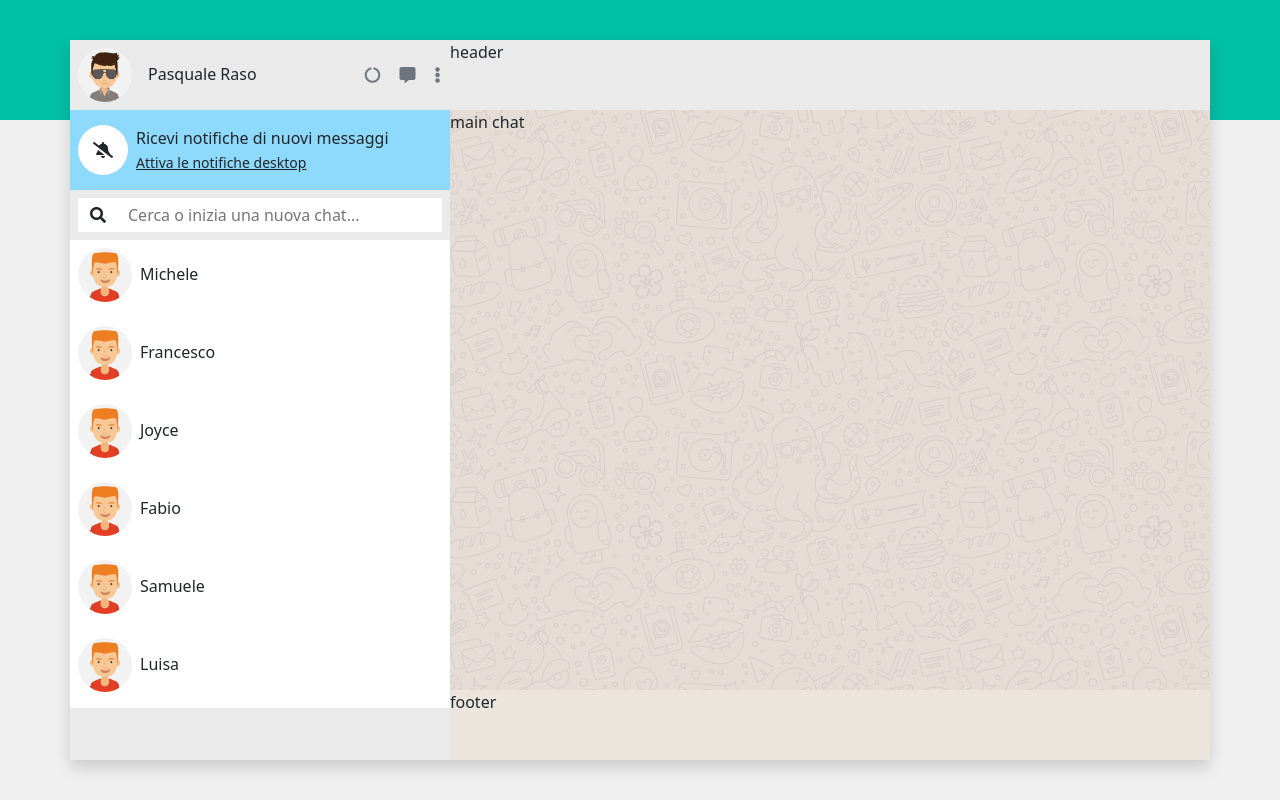
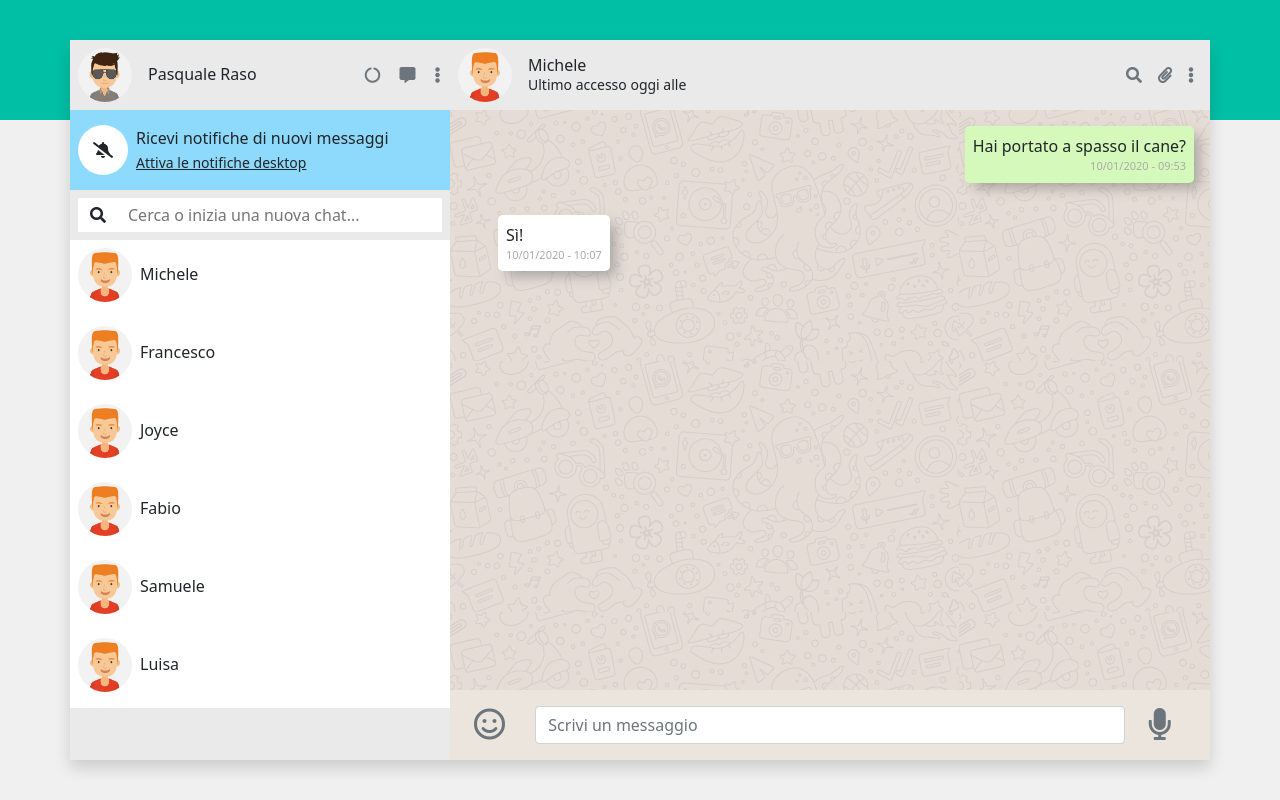
Before and after one commit to Pasquale-Raso/vue-boolzapp, a plain HTML site: page index.html in a window 1280 px wide. Drawn offline with nearby package versions, Linux system fonts and the light colour scheme.

Commit message:
sezione chat. main-chat e footer-chat

```diff
--- a/index.html
+++ b/index.html
@@ -83,13 +83,13 @@
             <section class="flex-shrink-1 overflow-auto bg-white">
               <ul class="m-0 p-0">
                 <li v-for="contact in contactsList.contacts"
-                v-for="(contact, index) in contacts"
-                v-if="showItem(contact.name)"
-                class="media h6 media-text">
-                  <figure>
+                  v-for="(contact, index) in contacts"
+                  v-if="showItem(contact.name)"
+                  class="media h6 media-text">
+                  <figure >
                     <img src="img/avatar_1.jpg"/>
                   </figure>
-                {{contact.name}}
+                  {{contact.name}}
                 </li>
               </ul>
             </section>
@@ -100,13 +100,65 @@
             class="col-8 rounded-end d-flex flex-column p-0 h-100 bg-chat-color"
           >
             <!-- header CHAT -->
-            <header class="bg-light-gray flex-grow-0">header</header>
+            <header class="bg-light-gray flex-grow-0 d-flex justify-content-between">
+              <div class="media">
+                <figure>
+                  <img src="img/avatar_1.jpg" />
+                </figure>
+                <div class="h6 media-text">
+                  <div>Michele</div>
+                  <div class="fw-light">
+                    <small>Ultimo accesso oggi alle</small>
+                  </div>
+                </div>
+              </div>
+              <div
+                class="
+                  me-3
+                  d-flex
+                  text-muted
+                  align-items-center
+                  justify-content-around">
+                <i class="fas fa-search ms-3"></i>
+                <i class="fas fa-paperclip ms-3"></i>
+                <i class="fas fa-ellipsis-v ms-3"></i>
+              </div>
+            </header>
             <!-- main CHAT -->
             <div class="mainChat flex-grow-1 overflow-auto bg-chat-image">
-              main chat
+             <ul>
+                <li class="message-container p-3 invio">
+                  <div class="message p-2 rounded-3">
+                    <p>Hai portato a spasso il cane?</p>
+                    <time datetime="2021-08-03T09:53">10/01/2020 - 09:53</time>
+                  </div>
+                </li>
+                <li class="message-container p-3 ricevuto">
+                  <div class="message p-2 rounded-3">
+                    <p>Sì!</p>
+                    <time datetime="2021-08-03T10:07">10/01/2020 - 10:07</time>
+                  </div>
+                </li>
+              </ul>
             </div>
             <!-- footer CHAT -->
-            <footer>footer</footer>
+            <footer class="flex-shrink-0 container-fluid">
+              <div class="row h-100 align-items-center">
+                <div class="col-1">
+                  <i class="far fa-smile fa-2x text-muted clickable"></i>
+                </div>
+                <div class="col-10">
+                  <input
+                    type="text"
+                    class="form-control"
+                    placeholder="Scrivi un messaggio"
+                  />
+                </div>
+                <div class="col-1">
+                  <i class="fas fa-microphone fa-2x clickable text-muted"></i>
+                </div>
+              </div>
+            </footer>
           </section>
         </div>
       </main>
--- a/js/javascript.js
+++ b/js/javascript.js
@@ -141,6 +141,7 @@ const app = new Vue({
     },
   },
   methods: {
+    // FILTRO
     showItem(contact) {
       if (!this.searchTerm.trim()) return true;
       const filter = this.searchTerm.trim().toLowerCase();
--- a/style/style.css
+++ b/style/style.css
@@ -84,3 +84,33 @@ li.media:hover {
   border: 0;
   padding-left: 50px;
 }
+.message-container {
+  display: flex;
+}
+.message-container.invio {
+  justify-content: flex-end;
+}
+
+.message-container.ricevuto {
+  justify-content: flex-start;
+}
+
+.message-container.invio .message {
+  background-color: #d5f9ba;
+  box-shadow: 7px 7px 13px -2px rgba(81, 81, 81, 0.41);
+}
+
+.message-container.ricevuto .message {
+  background-color: #fff;
+  box-shadow: 7px 7px 13px -2px rgba(81, 81, 81, 0.41);
+}
+
+.message-container .message p {
+  margin-bottom: 0;
+}
+.message-container .message time {
+  display: block;
+  text-align: right;
+  font-size: 11px;
+  color: #aaa;
+}
```
